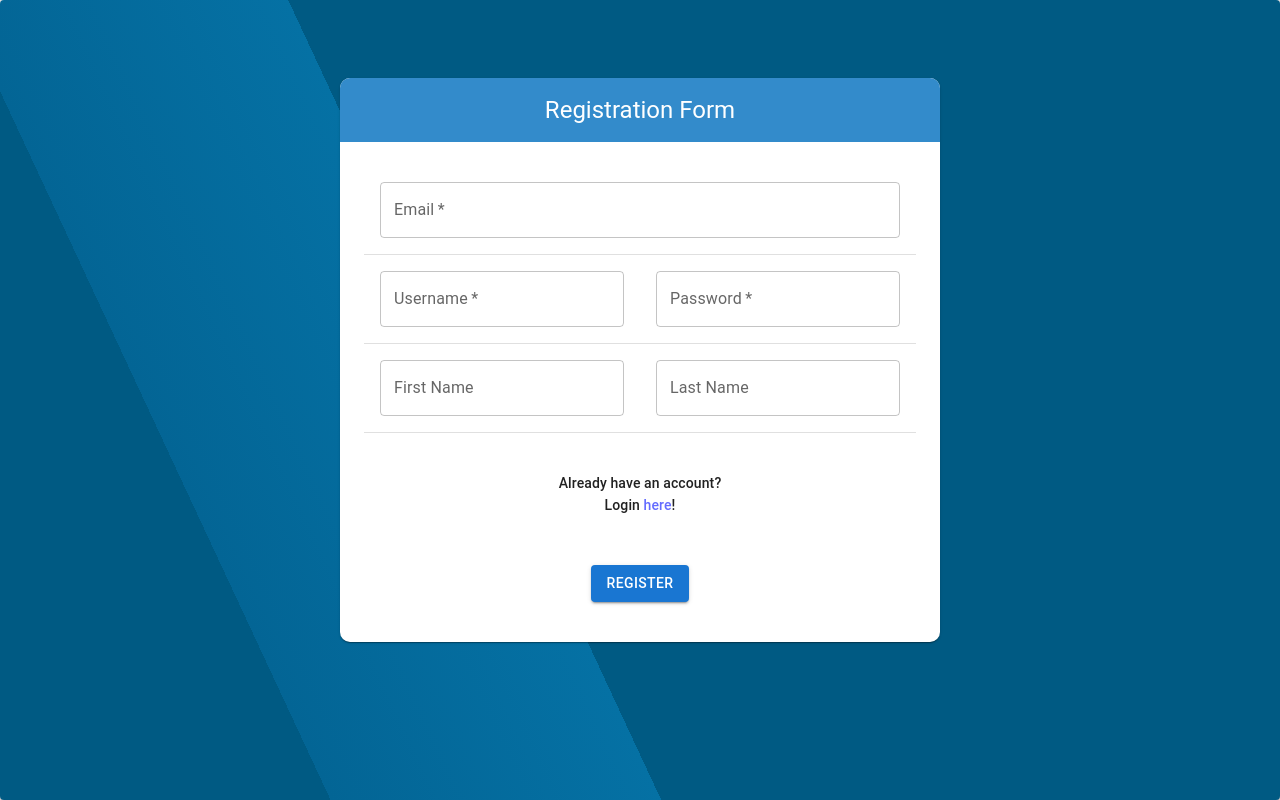
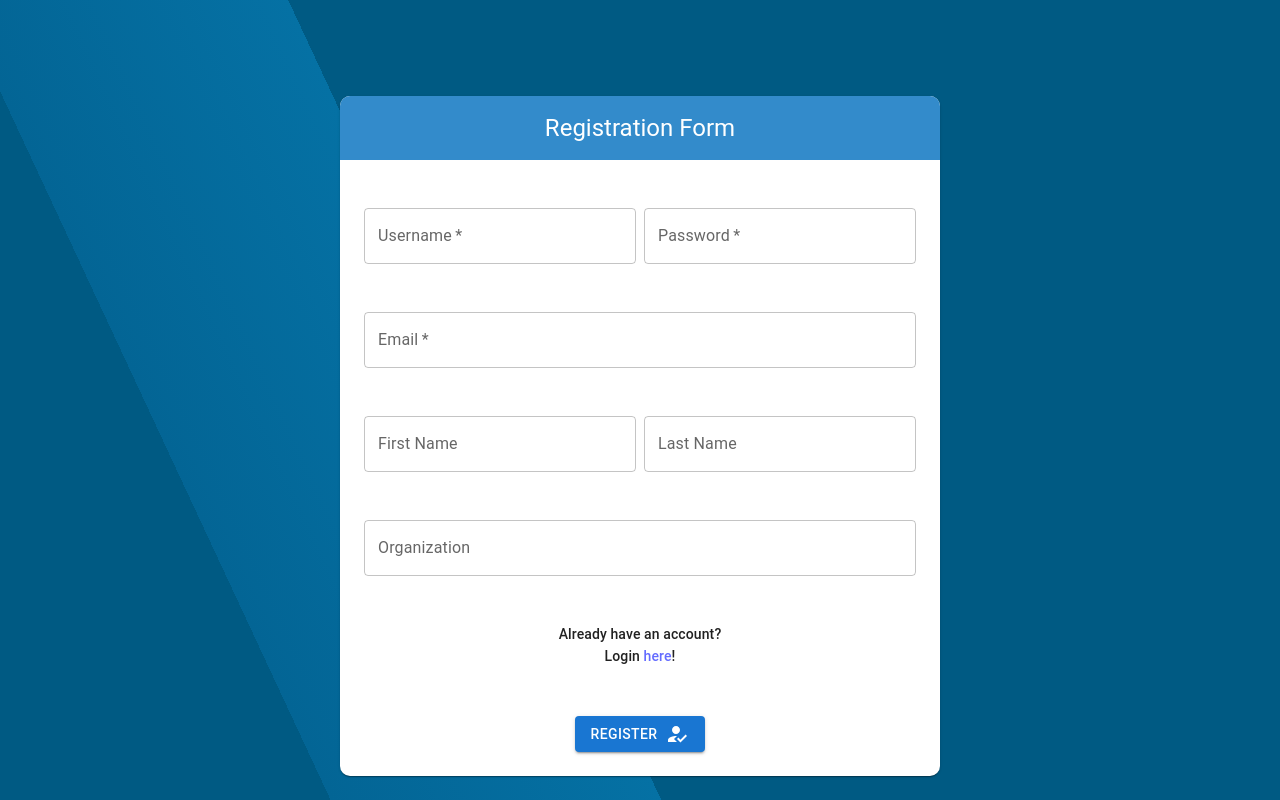
Before and after one commit to athenarc/graspos-catalogue, a React (Vite) app in the folder frontend/: page /register in a window 1280 px wide. Built offline with nearby package versions, Linux system fonts and the light colour scheme.

Commit message:
Add hook-form & validation in registration form

```diff
--- a/frontend/src/components/Login.jsx
+++ b/frontend/src/components/Login.jsx
@@ -82,7 +82,7 @@ export default function Login({ handleSetToken }) {
           >
             Login
           </CardHeader>
-          <CardContent sx={{ m: 2, mt: 4 }}>
+          <CardContent sx={{ m: 1, mt: 4 }}>
             <TextField
               required
               id="outlined-required"
@@ -94,7 +94,7 @@ export default function Login({ handleSetToken }) {
               sx={{ width: "80%" }}
             />
           </CardContent>
-          <CardContent sx={{ m: 2 }}>
+          <CardContent sx={{ m: 1 }}>
             <TextField
               required
               id="outlined-password-input"
@@ -107,13 +107,13 @@ export default function Login({ handleSetToken }) {
               sx={{ width: "80%" }}
             />
           </CardContent>
-          <CardContent sx={{ m: 2 }}>
+          <CardContent sx={{ m: 1 }}>
             <Typography variant="subtitle2">Don't have an account?</Typography>
             <Typography variant="subtitle2">
               Register <Link to={"/register"}>here</Link>!
             </Typography>
           </CardContent>
-          <CardContent sx={{ m: 2 }}>
+          <CardContent sx={{ m: 1 }}>
             <Button variant="contained" onClick={(e) => submitLogin(e)}>
               Login
             </Button>
--- a/frontend/src/components/Profile.jsx
+++ b/frontend/src/components/Profile.jsx
@@ -1,4 +1,3 @@
-import { useState } from "react";
 import {
   Box,
   Button,
@@ -6,7 +5,6 @@ import {
   CardContent,
   CardHeader,
   TextField,
-  Snackbar,
 } from "@mui/material";
 import { useOutletContext } from "react-router-dom";
 import { useForm } from "react-hook-form";
--- a/frontend/src/components/Register.jsx
+++ b/frontend/src/components/Register.jsx
@@ -4,96 +4,72 @@ import {
   Card,
   CardContent,
   CardHeader,
-  Table,
-  TableRow,
-  TableCell,
+  Box,
   TextField,
   Typography,
 } from "@mui/material";
-import { useState } from "react";
 import { useRegister } from "../queries/data";
 import { Link } from "react-router-dom";
+import { useForm } from "react-hook-form";
+import CircularProgress from "@mui/material/CircularProgress";
+import HowToRegIcon from "@mui/icons-material/HowToReg";
+import Notification from "./Alert";
 
 export default function Register({ handleSetToken }) {
-  const [username, setUsername] = useState();
-  const [password, setPassword] = useState();
-  const [email, setEmail] = useState();
+  const {
+    register,
+    handleSubmit,
+    setError,
+    formState: { errors, isDirty },
+  } = useForm({ mode: "onBlur" });
 
-  const [usernameError, setUsernameError] = useState("");
-  const [passwordError, setPasswordError] = useState("");
-  const [emailError, setEmailError] = useState("");
-  const [firstName, setFirstName] = useState();
-  const [lastName, setLastName] = useState();
-  const register = useRegister();
-
-  function submitRegister() {
-
-    if (!username) {
-      setUsernameError("Username can not be empty");
-    }
-    if (!password) {
-      setPasswordError("Password can not be empty");
-    }
-    if (!email) {
-      setEmailError("Email can not be empty");
-    }
-    if (!username || !password || !email) {
-
-      return;
-    } else {
-      console.log("mutate")
-      register.mutate(
-        { username, password, email, firstName, lastName },
+  const registerUser = useRegister();
+  const onSubmit = (data) => {
+    registerUser.mutate(
+      { data },
       {
         onSuccess: (data) => {
           window.location.href = "/";
         },
-          onError: (error) => {
-            if (
-              error?.response?.data?.detail ==
-              "User with that email already exists"
-            ) {
-              setEmailError(error?.response?.data?.detail);
-            } else if (
-              error?.response?.data?.detail ==
-              "User with that username already exists"
-            ) {
-              setEmailError(error?.response?.data?.detail);
-            } else {
-              setEmailError(error?.response?.data?.detail[0]?.msg);
+        onError: (e) => {
+          const error = e?.response?.data?.detail;
+          if (error.email) {
+            setError("email", {
+              type: "server",
+              message: error.email,
+            });
+          }
+          if (error.username) {
+            setError("username", {
+              type: "server",
+              message: error.username,
+            });
           }
         },
       }
     );
-    }
-  }
-  function handleUsernameChange(value) {
-    setUsernameError("");
-    setUsername(value);
-  }
-  function handleEmailChange(value) {
-    setEmailError("");
-    setEmail(value);
-  }
-  function handlePasswordChange(value) {
-    setPasswordError("");
-    setPassword(value);
-  }
+  };
   return (
+    <>
       <Card
+        p={1}
         sx={{
           height: "100%",
           background:
             "linear-gradient(65deg, #005A83 20%, #036595 20%, #0571A4 40%, #005A83 40%);",
+          borderRadius: "0px",
         }}
       >
         <CardContent>
           <Card
+            component="form"
+            noValidate
+            onSubmit={handleSubmit(onSubmit)}
             p={2}
             sx={{
               maxWidth: 600,
               margin: "auto",
-            mt: "5%",
+              mt: "10vh",
               height: "100%",
               borderRadius: "10px",
             }}
@@ -104,74 +80,101 @@ export default function Register({ handleSetToken }) {
             >
               Login
             </CardHeader>
-          <CardContent sx={{ m: 1 }}>
-            <Table>
-              <TableRow>
-                <TableCell colSpan={2}>
+            <CardContent sx={{ display: "flex", p: 3, mt: 3 }}>
               <TextField
                 required
-                    id="outlined-required"
-                    label="Email"
-                    error={emailError != ""}
-                    helperText={emailError}
-                    onChange={(e) => handleEmailChange(e.target.value)}
+                {...register("username", {
+                  required: "Username can not be empty",
+                })}
+                label="Username"
+                error={!!errors?.username}
+                helperText={errors?.username?.message}
+                sx={{ mr: 1, width: "100%" }}
+              />
+              <TextField
+                required
+                {...register("password", {
+                  required: "Password can not be empty",
+                })}
+                label="Password"
+                type="password"
+                error={!!errors?.password}
+                helperText={errors?.password?.message}
                 sx={{ width: "100%" }}
               />
-                </TableCell>
-              </TableRow>
-              <TableRow>
-                <TableCell>
+            </CardContent>
+            <CardContent sx={{ p: 3 }}>
               <TextField
                 required
-                    id="outlined-required"
-                    label="Username"
-                    error={usernameError != ""}
-                    helperText={usernameError}
-                    onChange={(e) => handleUsernameChange(e.target.value)}
+                {...register("email", {
+                  required: "Email can not be empty",
+                  pattern: {
+                    value:
+                      /^(([^<>()[\]\\.,;:\s@\"]+(\.[^<>()[\]\\.,;:\s@\"]+)*)|(\".+\"))@((\[[0-9]{1,3}\.[0-9]{1,3}\.[0-9]{1,3}\.[0-9]{1,3}\])|(([a-zA-Z\-0-9]+\.)+[a-zA-Z]{2,}))$/,
+                    message: "Invalid email address",
+                  },
+                })}
+                label="Email"
+                error={!!errors?.email}
+                helperText={errors?.email?.message}
+                sx={{ width: "100%" }}
               />
-                </TableCell>
-                <TableCell>
+            </CardContent>
+            <CardContent sx={{ display: "flex", p: 3 }}>
               <TextField
-                    required
-                    id="outlined-password-input"
-                    label="Password"
-                    type="password"
-                    error={passwordError != ""}
-                    helperText={passwordError}
-                    autoComplete="current-password"
-                    onChange={(e) => handlePasswordChange(e.target.value)}
+                {...register("first_name")}
+                label="First Name"
+                sx={{ width: "100%", mr: 1 }}
               />
-                </TableCell>
-              </TableRow>
-              <TableRow>
-                <TableCell>
               <TextField
-                    label="First Name"
-                    onChange={(e) => setFirstName(e.target.value)}
+                {...register("last_name")}
+                label="Last Name"
+                sx={{ width: "100%" }}
               />
-                </TableCell>
-                <TableCell>
+            </CardContent>
+
+            <CardContent sx={{ p: 3 }}>
               <TextField
-                    label="Last Name"
-                    onChange={(e) => setLastName(e.target.value)}
+                {...register("organization")}
+                label="Organization"
+                sx={{ width: "100%" }}
               />
-                </TableCell>
-              </TableRow>
-            </Table>
             </CardContent>
-          <CardContent>
-            <Typography variant="subtitle2">Already have an account?</Typography>
+            <CardContent sx={{ p: 3 }}>
+              <Typography variant="subtitle2">
+                Already have an account?
+              </Typography>
               <Typography variant="subtitle2">
                 Login <Link to={"/"}>here</Link>!
               </Typography>
             </CardContent>
-          <CardContent sx={{ m: 2 }}>
-            <Button variant="contained" onClick={(e) => submitRegister(e)}>
+            <CardContent sx={{ p: 3 }}>
+              <Button
+                type="submit"
+                variant="contained"
+                disabled={registerUser.isLoading}
+              >
+                {registerUser.isLoading ? (
+                  <>
+                    Creating user
+                    <CircularProgress size="13px" sx={{ ml: 1 }} />
+                  </>
+                ) : (
+                  <>
                     Register
+                    <HowToRegIcon sx={{ ml: 1 }} />
+                  </>
+                )}
               </Button>
             </CardContent>
           </Card>
         </CardContent>
       </Card>
+      {registerUser.isSuccess ? (
+        <Notification message={"Registration completeted successfully"} />
+      ) : (
+        ""
+      )}
+    </>
   );
 }
--- a/frontend/src/queries/data.js
+++ b/frontend/src/queries/data.js
@@ -16,30 +16,20 @@ export function useLogin() {
 export function useUpdateUser() {
   const { token } = useToken();
   return useMutation({
-    mutationFn: ({data}) => {
-      return axios.patch(
-        process.env.REACT_APP_BACKEND_HOST + `user`,
-        data,
-        {
-          headers: {
-            Authorization: `Bearer ${token}`,
-          },
-        }
-      );
+    mutationFn: ({ data }) => {
+      return axios.patch(process.env.REACT_APP_BACKEND_HOST + `user`, data, {
+        headers: {
+          Authorization: `Bearer ${token}`,
+        },
+      });
     },
   });
 }
 
 export function useRegister() {
   return useMutation({
-    mutationFn: ({ username, password, email, first_name, last_name }) => {
-      return axios.post(process.env.REACT_APP_BACKEND_HOST + `register`, {
-        username,
-        password,
-        email,
-        first_name,
-        last_name,
-      });
+    mutationFn: ({ data }) => {
+      return axios.post(process.env.REACT_APP_BACKEND_HOST + `register`, data);
     },
   });
 }
```
Also changed, not shown: 1 other file (tests, documents, lock files or other folders). Lines whose indentation alone changed are shown as unchanged.
